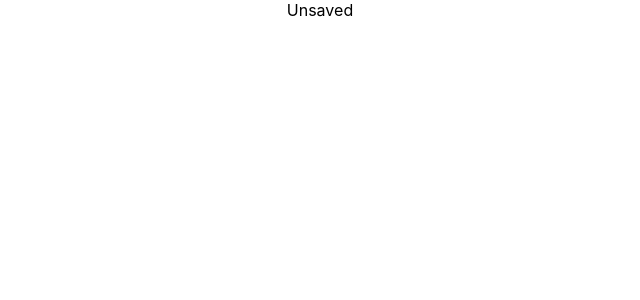
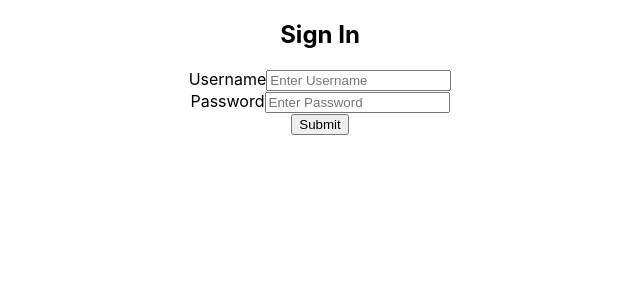
Before and after one commit to akindoju/react-lesson, a React (Create React App) app: page / in a window 1280 px wide. Shown: the top 300 px of the page, without its empty margins (320-960 px from the left). Built offline with nearby package versions, Linux system fonts and the light colour scheme.

Commit message:
Created sign in component

```diff
--- a/src/components/signin/sign.jsx
+++ b/src/components/signin/sign.jsx
@@ -1,7 +1,60 @@
 import React, { useState } from 'react';
 
 const SignIn = () => {
-  return <div>Unsaved</div>;
+  const [username, setUsername] = useState('');
+  const [password, setPassword] = useState('');
+
+  const usernameHandlerChange = (event) => {
+    setUsername(event.target.value);
+  };
+
+  const passwordHandlerChange = (event) => {
+    setPassword(event.target.value);
+  };
+
+  const verifyLogin = () => {
+    username === 'Shayo' && password === '1234'
+      ? alert('Sign In successful')
+      : alert('Incorrect Sign In details');
+  };
+
+  return (
+    <div>
+      <form id="form" class="form">
+        <h2>Sign In</h2>
+        <div class="form-control">
+          <label for="username">Username</label>
+          <input
+            type="text"
+            placeholder="Enter Username"
+            id="username"
+            value={username}
+            onChange={usernameHandlerChange}
+          />
+        </div>
+        <div class="form-control">
+          <label for="password">Password</label>
+          <input
+            type="password"
+            placeholder="Enter Password"
+            id="password"
+            value={password}
+            onChange={passwordHandlerChange}
+          />
+        </div>
+        <div>
+          <button
+            onClick={(event) => {
+              event.preventDefault();
+              verifyLogin();
+            }}
+          >
+            Submit
+          </button>
+        </div>
+      </form>
+    </div>
+  );
 };
 
 export default SignIn;
```
